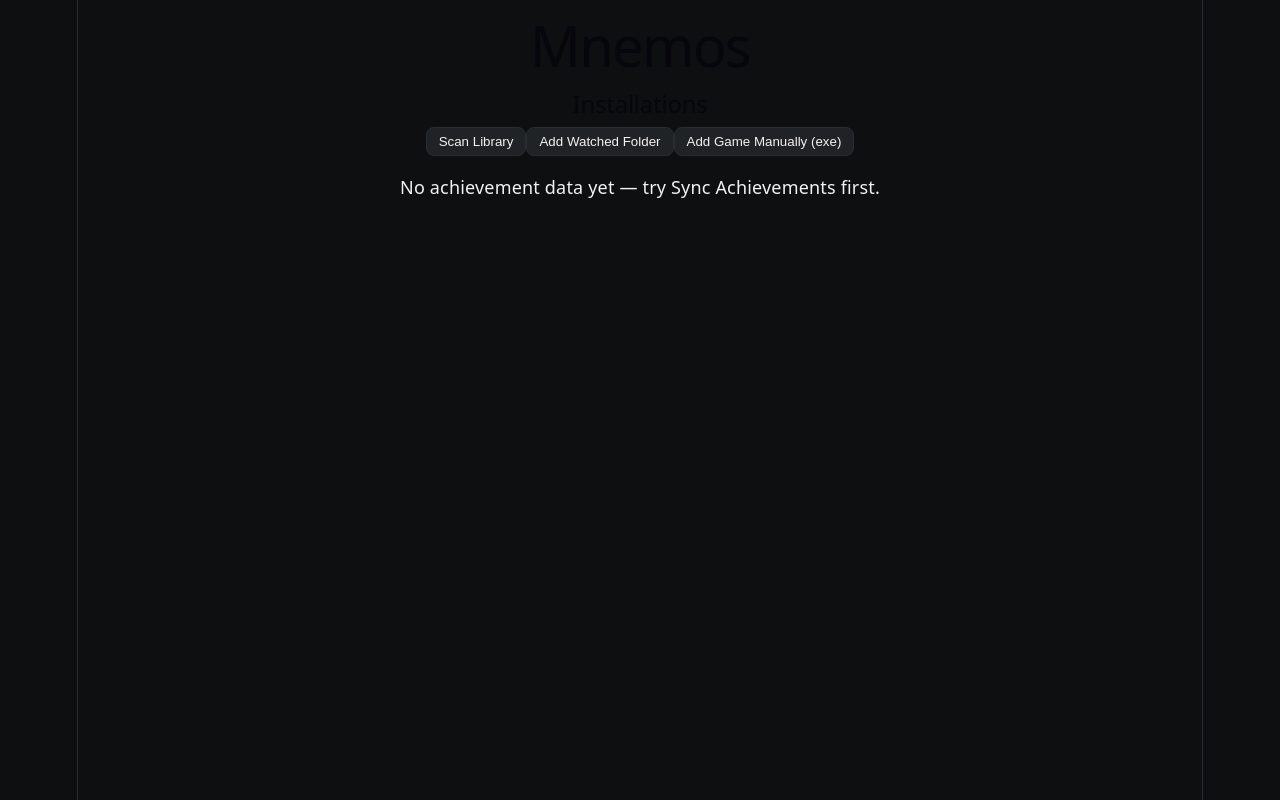
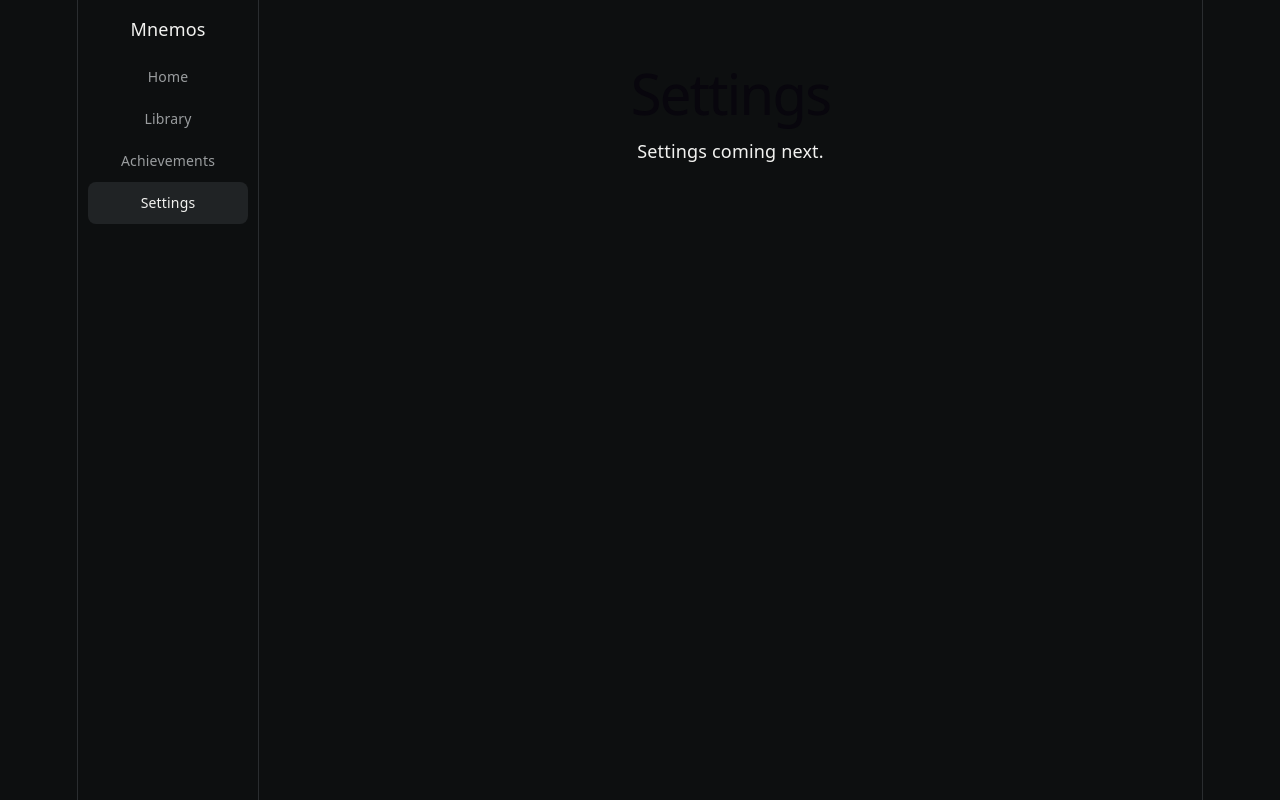
Before and after one commit to chyonma/Mnemos-AchievementTracker, a React (Vite) app in the folder app/: page /settings in a window 1280 px wide. Built offline with nearby package versions, Linux system fonts and the light colour scheme.

Commit message:
App updated

```diff
--- a/app/src/App.tsx
+++ b/app/src/App.tsx
@@ -1,143 +1,22 @@
-import { useEffect, useState } from "react";
-import { invoke } from "@tauri-apps/api/core";
-import { open } from "@tauri-apps/plugin-dialog";
-
-type Installation = {
-  id: string;
-  executable_path: string;
-  executable_name: string;
-  install_directory: string;
-  display_name: string;
-  known_launcher: string | null;
-  steam_app_id: string | null;
-  manually_linked: boolean;
-};
-
-type Achievement = {
-  name: string;
-  description: string | null;
-  icon_url: string | null;
-  unlocked_at: string | null;
-};
+import { Routes, Route } from "react-router-dom";
+import { Sidebar } from "./components/Sidebar";
+import { Home } from "./pages/Home";
+import { Library } from "./pages/Library";
+import { Achievements } from "./pages/Achievements";
+import { Settings } from "./pages/Settings";
 
 function App() {
-  const [installations, setInstallations] = useState<Installation[]>([]);
-  const [achievements, setAchievements] = useState<Achievement[]>([]);
-  const [isAdding, setIsAdding] = useState(false);
-
-  useEffect(() => {
-    invoke<Installation[]>("get_installations")
-      .then((result) => setInstallations(result))
-      .catch((err) => console.error("Failed to fetch installations:", err));
-  }, []);
-
-  const handleScan = () => {
-    invoke<number>("scan_library")
-      .then((count) => {
-        console.log(`Discovered ${count} new game(s)`);
-        return invoke<Installation[]>("get_installations");
-      })
-      .then((result) => setInstallations(result))
-      .catch((err) => console.error("Scan failed:", err));
-  };
-
-  const handleAddFolder = async () => {
-    try {
-      const selected = await open({
-        directory: true,
-        multiple: false,
-        title: "Select a game folder",
-      });
-
-      if (typeof selected === "string") {
-        await invoke("add_watched_folder", { path: selected });
-        console.log("Folder added:", selected);
-        handleScan();
-      }
-    } catch (err) {
-      console.error("Failed to add folder:", err);
-    }
-  };
-
-  const handleAddManually = async () => {
-    try {
-      setIsAdding(true);
-      const selected = await open({
-        directory: false,
-        multiple: false,
-        title: "Select the main .exe file",
-        filters: [{ name: "Executable", extensions: ["exe"] }],
-      });
-
-      if (typeof selected === "string") {
-        await invoke("add_installation_manually", { executablePath: selected });
-        console.log("Manually added:", selected);
-        const result = await invoke<Installation[]>("get_installations");
-        setInstallations(result);
-      }
-    } catch (err) {
-      console.error("Failed to add game manually:", err);
-    } finally {
-      setIsAdding(false);
-    }
-  };
-
-  const handleSyncAchievements = async (installationId: string) => {
-    try {
-      console.log("Syncing achievements for:", installationId);
-      await invoke("sync_achievements_for_installation", { installationId });
-      const result = await invoke<Achievement[]>("get_achievements_for_installation", { installationId });
-      setAchievements(result);
-      console.log("Sync complete, fetched achievements");
-    } catch (err) {
-      console.error("Sync failed:", err);
-    }
-  };
-
-  const handleViewAchievements = (installationId: string) => {
-    invoke<Achievement[]>("get_achievements_for_installation", { installationId })
-      .then(setAchievements)
-      .catch((err) => console.error("Failed to fetch achievements:", err));
-  };
-
   return (
-    <div>
-      <h1>Mnemos</h1>
-      <h2>Installations</h2>
-
-      <button onClick={handleScan}>Scan Library</button>
-      <button onClick={handleAddFolder}>Add Watched Folder</button>
-      <button onClick={handleAddManually} disabled={isAdding}>
-        {isAdding ? "Adding..." : "Add Game Manually (exe)"}
-      </button>
-
-      <ul>
-        {installations.map((inst) => (
-          <li key={inst.id}>
-            {inst.display_name} — {inst.executable_path}
-            {inst.manually_linked && ""}
-            <button onClick={() => handleSyncAchievements(inst.id)}>Sync Achievements</button>
-            <button onClick={() => handleViewAchievements(inst.id)}>View Achievements</button>
-          </li>
-        ))}
-      </ul>
-
-      {achievements.length > 0 ? (
-        <div>
-          <h3>
-            {achievements.filter((a) => a.unlocked_at).length} / {achievements.length} achievements
-          </h3>
-          <ul>
-            {achievements.map((a) => (
-              <li key={a.name}>
-                {a.unlocked_at ? "Unlocked" : "Locked"} {a.name} {a.description && `— ${a.description}`}
-              </li>
-            ))}
-          </ul>
-        </div>
-      ) : (
-        <p>No achievement data yet — try Sync Achievements first.</p>
-      )}
+    <div style={{ display: "flex", minHeight: "100vh" }}>
+      <Sidebar />
+      <main style={{ flex: 1, padding: 24 }}>
+        <Routes>
+          <Route path="/" element={<Home />} />
+          <Route path="/library" element={<Library />} />
+          <Route path="/achievements" element={<Achievements />} />
+          <Route path="/settings" element={<Settings />} />
+        </Routes>
+      </main>
     </div>
   );
 }
--- a/app/src/pages/Settings.tsx
+++ b/app/src/pages/Settings.tsx
@@ -1,3 +1,3 @@
-export function Achievements() {
-    return <div style={{ padding: 24 }}><h1>Achievements</h1><p>Global achievements overview coming next.</p></div>;
-  }
+export function Settings() {
+  return <div style={{ padding: 24 }}><h1>Settings</h1><p>Settings coming next.</p></div>;
+}
```
